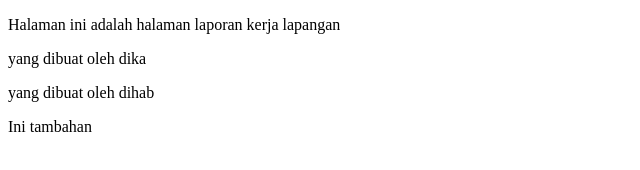
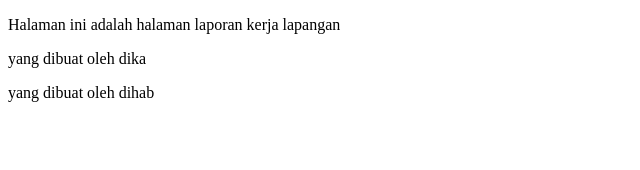
Before and after one commit to tabahmp/LAPORAN-KERJA-PRAKIK, a plain HTML site: page index.html in a window 1280 px wide. Shown: the whole page, without its empty margins (0-640 px from the left). Drawn offline with Linux system fonts and the light colour scheme.

Commit message:
perbaiki

```diff
--- a/index.html
+++ b/index.html
@@ -11,7 +11,6 @@
     <P>Halaman ini adalah halaman laporan kerja lapangan</P>
     <P>yang dibuat oleh dika</P>
     <P>yang dibuat oleh dihab</P>
-    <p>Ini tambahan</p>
 
 </body>
 
```
